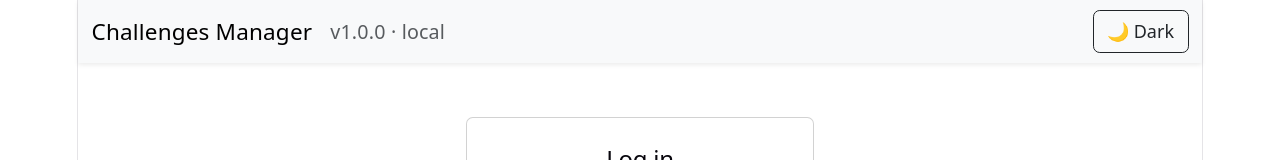
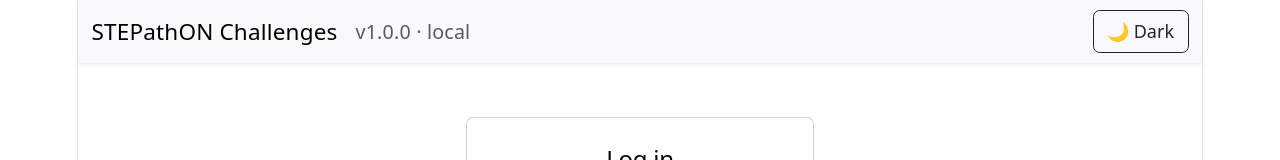
Before and after one commit to cojocarumaia/challenges-manager, a React (Vite) app in the folder client/: page /login in a window 1280 px wide. Shown: the top 160 px of the page. Built offline with nearby package versions, Linux system fonts and the light colour scheme; no server answers.

Commit message:
chore: update application name

```diff
--- a/client/index.html
+++ b/client/index.html
@@ -1,13 +1,16 @@
 <!doctype html>
 <html lang="en">
+
 <head>
   <meta charset="UTF-8" />
   <link rel="icon" type="image/svg+xml" href="/favicon.svg" />
   <meta name="viewport" content="width=device-width, initial-scale=1.0" />
-    <title>client</title>
+  <title>Challenges Manager</title>
 </head>
+
 <body>
   <div id="root"></div>
   <script type="module" src="/src/main.jsx"></script>
 </body>
+
 </html>
--- a/client/src/App.jsx
+++ b/client/src/App.jsx
@@ -113,7 +113,7 @@ function App() {
             to="/"
             className="d-flex align-items-center gap-2"
           >
-            <span>Challenges Manager</span>
+            <span>STEPathON Challenges</span>
 
             <span className="small text-body-secondary ms-2">
               {versionLabel}
```
Lines whose indentation alone changed are shown as unchanged.
